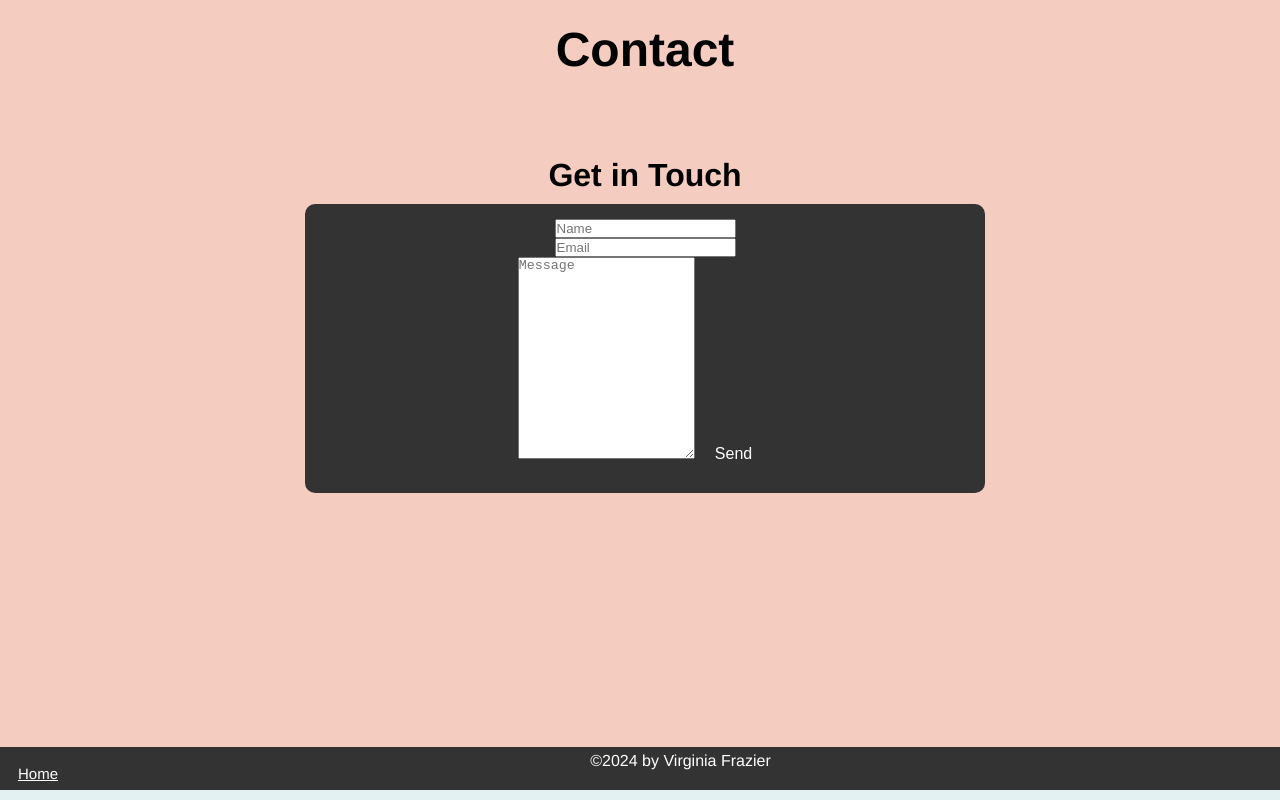
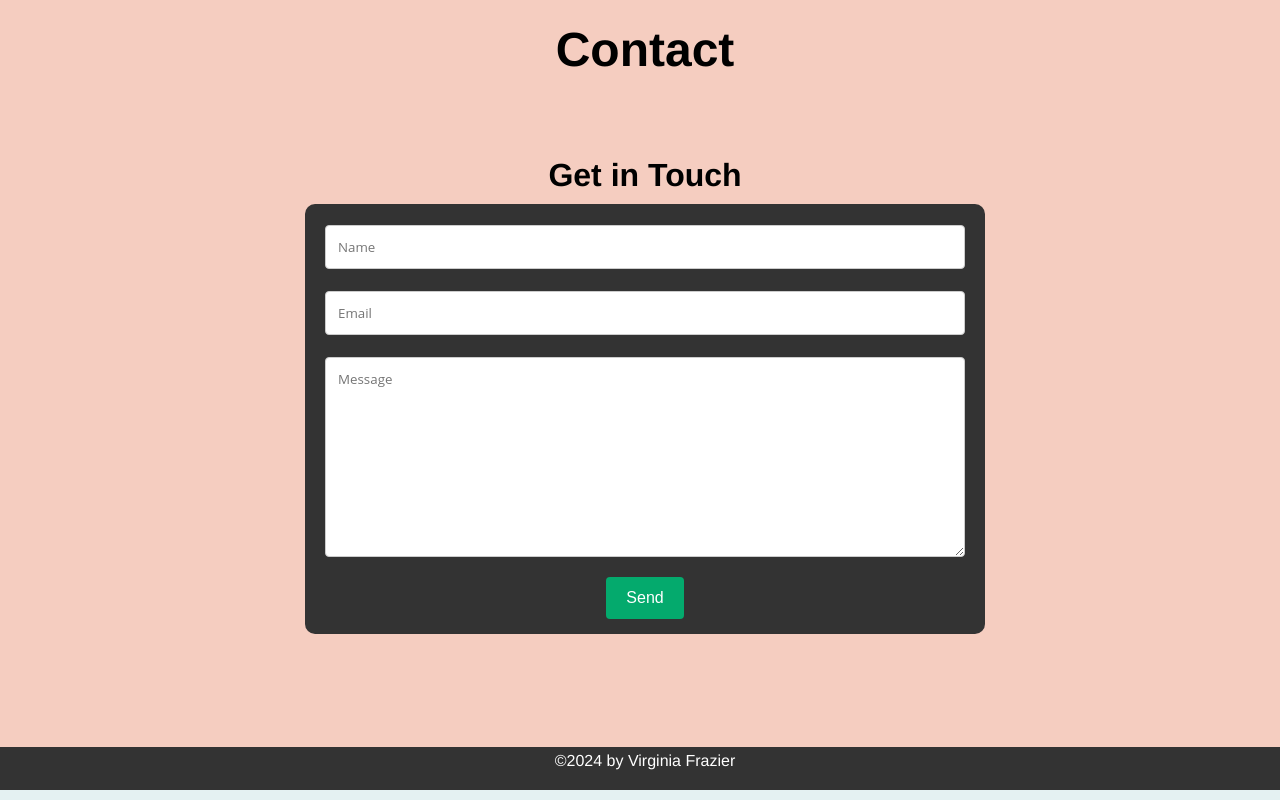
Before and after one commit to zen-da-baker/quiltsbyginny, a React (Create React App) app in the folder quilts-by-ginny/: page / in a window 1280 px wide. Shown: the part 1699-2499 px from the top of the page. Built offline with nearby package versions, Linux system fonts and the light colour scheme.

Commit message:
Footer fixed

```diff
--- a/quilts-by-ginny/src/App.jsx
+++ b/quilts-by-ginny/src/App.jsx
@@ -5,6 +5,7 @@ import './styles/structure.css';
 import './styles/typography.css';
 import './styles/scroll.css';
 import './styles/main.css';
+import './styles/contact.css';
 
 import { Body } from './pages/Body.jsx';
 import { Header } from './pages/Header.jsx';
--- a/quilts-by-ginny/src/pages/Footer.jsx
+++ b/quilts-by-ginny/src/pages/Footer.jsx
@@ -1,10 +1,6 @@
 export function Footer() {
     return (
         <footer>
-            <ul className="footer">
-                <li className="footer"><a href="https://quiltsbyginny.com/index.html">Home</a></li>
-            </ul>
-
             <p className="center-text" style={{color: 'white', paddingBottom: '20px'}}>
                 &copy;<em id="date"></em>2024 by Virginia Frazier
             </p>
```
Also changed, not shown: quilts-by-ginny/src/JavaScript/Header.js (renamed from quilts-by-ginny/JavaScript/Header.js), quilts-by-ginny/src/JavaScript/contactScript.js (renamed from quilts-by-ginny/JavaScript/contactScript.js), quilts-by-ginny/src/JavaScript/smoothScrolling.js (renamed from quilts-by-ginny/JavaScript/smoothScrolling.js).
